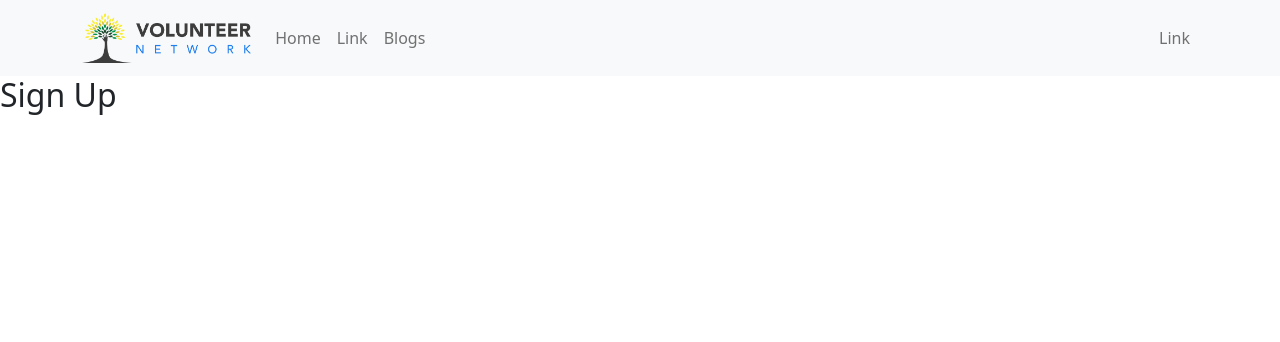
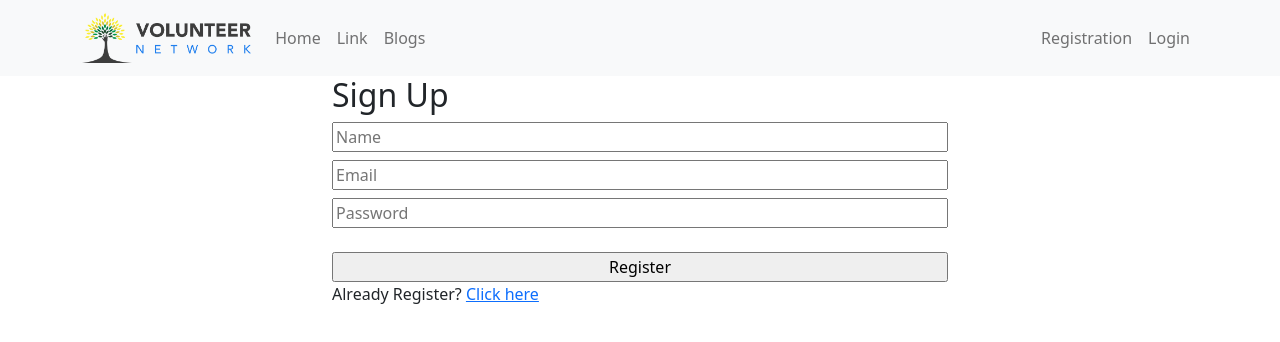
Before and after one commit to mdshohed/warehouse-website-client-react, a React (Create React App) app: page /register in a window 1280 px wide. Shown: the top 342 px of the page. Built offline with nearby package versions, Linux system fonts and the light colour scheme; no server answers.

Commit message:
Login & Registration page update

```diff
--- a/package.json
+++ b/package.json
@@ -10,6 +10,7 @@
     "react": "^18.1.0",
     "react-bootstrap": "^2.3.1",
     "react-dom": "^18.1.0",
+    "react-firebase-hooks": "^5.0.3",
     "react-helmet": "^6.1.0",
     "react-helmet-async": "^1.3.0",
     "react-router-dom": "^6.3.0",
--- a/src/App.js
+++ b/src/App.js
@@ -4,6 +4,7 @@ import Blogs from './pages/Blogs/Blogs';
 import Home from './pages/Home/Home/Home';
 import Login from './pages/Home/Login/Login/Login';
 import Register from './pages/Home/Login/Register/Register';
+import Products from './pages/Products/Products';
 import Header from './pages/Shared/Header/Header';
 import NotFound from './pages/Shared/NotFound/NotFound';
 
@@ -13,10 +14,9 @@ function App() {
       <Header></Header>
       <Routes>
         <Route path='/' element={<Home></Home>}></Route>
-
         <Route path='/login' element={<Login></Login>}></Route>
         <Route path='/register' element={<Register></Register>}></Route>
-        <Route></Route>
+        <Route path="/products" element={<Products></Products>}></Route>
         <Route path='/blogs' element={<Blogs></Blogs>}></Route>
         <Route path='*' element={<NotFound></NotFound>}></Route>
       </Routes>
--- a/src/pages/Blogs/Blogs.js
+++ b/src/pages/Blogs/Blogs.js
@@ -1,9 +1,11 @@
 import React from 'react';
+import PageTitle from '../Shared/PageTitle/PageTitle';
 import './Blogs.css'
 
 const Blogs = () => {
   return (
     <div className='container'>
+      <PageTitle title={"Blogs"}></PageTitle>
       <h2 className=' border-bottom'>Electrics Warehouse Feature Blog</h2>
       <div className=" blogs p-4 my-3">
         <h4>Difference between javascript and nodejs?</h4>
--- a/src/pages/Home/Home/Home.js
+++ b/src/pages/Home/Home/Home.js
@@ -1,9 +1,20 @@
 import React from 'react';
+import auth from '../../../firebase.init';
+import { signOut } from 'firebase/auth';
+import { useAuthState } from 'react-firebase-hooks/auth';
 
 const Home = () => {
+  const [user] = useAuthState(auth);
+
+  const handleSignOut = () =>{
+    signOut(auth);
+  }
+
   return (
     <div className='container'>
       <h2>Home Page</h2>
+      <p>{user?.email}</p>
+      {/* <button className='btn btn-primary' onClick={handleSignOut} >logOut</button> */}
     </div>
   );
 };
--- a/src/pages/Home/Login/Login/Login.js
+++ b/src/pages/Home/Login/Login/Login.js
@@ -1,11 +1,41 @@
 import React from 'react';
 import PageTitle from '../../../Shared/PageTitle/PageTitle';
+import { useSignInWithEmailAndPassword } from 'react-firebase-hooks/auth';
+import { Link, useNavigate } from 'react-router-dom';
+import auth from '../../../../firebase.init';
 
 const Login = () => {
+  const navigate = useNavigate();
+
+  const [
+    signInWithEmailAndPassword,
+    user,
+    loading,
+    error,
+  ] = useSignInWithEmailAndPassword(auth);
+
+  if(user) {
+    navigate('/');
+  }
+
+  const handleSignIn = async(event) =>{
+    event.preventDefault();
+    const email = event.target.email.value;
+    const password = event.target.password.value;
+    await signInWithEmailAndPassword(email, password);
+  }
+
   return (
-    <div className='container'>
+    <div className='container w-50 '>
       <PageTitle title={"Login"}></PageTitle>
       <h2>Login in</h2>
+      <form onSubmit={handleSignIn} className='d-flex flex-column '>
+        <input className='mb-2' type="text" name="email" id="email" placeholder='Email' required/>
+        <input className='mb-2' type="password" name="password" id="password" placeholder='Password' required/>
+        <p className='text-danger'>{error?.message}</p>
+        <input type="submit" value="Login" />
+      </form>
+      <p>New to Electronics WareHouse? <Link as={Link} to='/register'>Please Register</Link></p>
     </div>
   );
 };
--- a/src/pages/Home/Login/Register/Register.js
+++ b/src/pages/Home/Login/Register/Register.js
@@ -1,9 +1,43 @@
 import React from 'react';
+import { useCreateUserWithEmailAndPassword, useUpdateProfile } from 'react-firebase-hooks/auth';
+import { Link, useNavigate } from 'react-router-dom';
+import auth from '../../../../firebase.init';
+
 
 const Register = () => {
+  const nevigate = useNavigate();
+  const [
+    createUserWithEmailAndPassword,
+    user,
+    loading,
+    error,
+  ] = useCreateUserWithEmailAndPassword(auth);
+  const [updateProfile, updating, updateError] = useUpdateProfile(auth);
+
+  if(user) {
+    nevigate('/');
+  }
+
+  const handleRegister = async(event)=>{
+    event.preventDefault();
+    const name = event.target.name.value;
+    const email = event.target.email.value;
+    const password = event.target.password.value;
+    await createUserWithEmailAndPassword(email, password);
+    await updateProfile({ displayName: name });
+  }
+
   return (
-    <div>
+    <div className='container w-50'>
       <h2>Sign Up</h2>
+      <form onSubmit={handleRegister} className="d-flex flex-column ">
+        <input className='mb-2' type="text" name="name" id=""placeholder='Name'  required/>
+        <input className='mb-2' type="email" name="email" id="" placeholder='Email' required/>
+        <input className='mb-2' type="password" name="password" placeholder='Password' id="" required/>
+        <p className='text-danger'>{error?.message}</p>
+        <input type="submit" value="Register" />
+      </form>
+      <p>Already Register? <Link as={Link} to='/login'>Click here</Link></p>
     </div>
   );
 };
--- a/src/pages/Shared/Header/Header.js
+++ b/src/pages/Shared/Header/Header.js
@@ -1,9 +1,17 @@
 import React from 'react';
 import { Container, Nav, Navbar } from 'react-bootstrap';
+import { useAuthState } from 'react-firebase-hooks/auth';
 import { Link } from 'react-router-dom';
+import auth from '../../../firebase.init';
+import { signOut } from 'firebase/auth';
 import logo from '../../../images/logos/Group 1329.png'
 
 const Header = () => {
+  const [user] = useAuthState(auth);
+
+  const handleSignOut = () =>{
+    signOut(auth);
+  }
   return (
     <div>
       <Navbar bg="light" expand="lg">
@@ -19,7 +27,21 @@ const Header = () => {
               <Nav.Link as={Link} to="/blogs">Blogs</Nav.Link>
             </Nav>
             <Nav>
-              <Nav.Link as={Link} to="/login">Link</Nav.Link>
+              {
+                user?
+                  <>
+                    <Nav.Link as={Link} to="/manage">Manage Items</Nav.Link>
+                    <Nav.Link as={Link} to="/addpitem">Add Item</Nav.Link>
+                    <Nav.Link as={Link} to="/myitems">My items</Nav.Link>
+                    <Nav.Link as={Link} className="btn btn-primary text-white" onClick={handleSignOut} to="/">Logout</Nav.Link>
+                  {/* <p className='me-3 mt-2 border p-2'>{user?.displayName}</p> */}
+                  </>
+                  :
+                  <>
+                    <Nav.Link as={Link} to="/register">Registration</Nav.Link>
+                    <Nav.Link as={Link} to="/login">Login</Nav.Link>
+                  </>
+              }
             </Nav>
           </Navbar.Collapse>
         </Container>
```
Also changed, not shown: src/Hooks/useProducts.js (added, +11 -0 lines), src/pages/Items/AddItems/AddItem.js (added, +11 -0 lines), src/pages/Items/MyItems/MyItems.js (added, +11 -0 lines), 2 other files (tests, documents, lock files or other folders).
